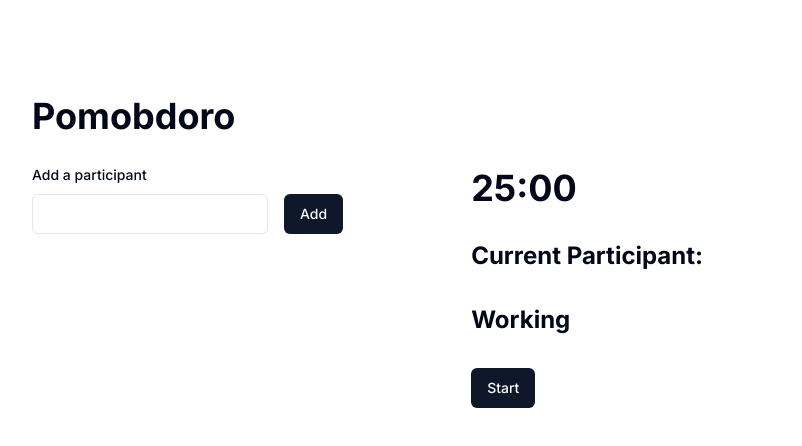
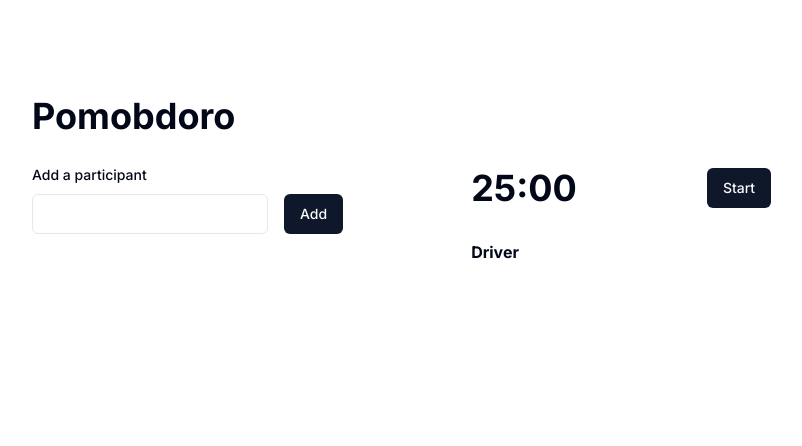
Before and after one commit to joe-reed/pomobdoro, a Next.js app: page / in a window 1280 px wide. Shown: the top 446 px of the page, without its empty margins (64-866 px from the left). Built offline with nearby package versions, Linux system fonts and the light colour scheme.

Commit message:
Update design

```diff
--- a/app/page.tsx
+++ b/app/page.tsx
@@ -154,23 +154,29 @@ function Home() {
           </ul>
         </div>
 
-        <div>
-          <p className="text-4xl font-bold mb-8">{`${Math.floor(
+        <div className="min-w-[300px]">
+          <div className="mb-8 flex justify-between items-center">
+            <p className="text-4xl font-bold">{`${Math.floor(
               (timeRemaining % 3600) / 60,
             )
               .toString()
               .padStart(2, "0")}:${Math.floor(timeRemaining % 60)
               .toString()
               .padStart(2, "0")}`}</p>
-          <p className="text-2xl font-bold mb-8">
-            Current Participant: {currentParticipant}
-          </p>
-          <p className="text-2xl font-bold mb-8">
-            {onBreak ? "On break" : "Working"}
-          </p>
             <Button onClick={toggleTimerRunning}>
               {timerRunning ? "Pause" : "Start"}
             </Button>
+          </div>
+          <p>
+            {onBreak ? (
+              <div className="font-semibold text-3xl">Time to take a break</div>
+            ) : (
+              <div>
+                <h3 className="font-bold">Driver</h3>
+                <p className="font-semibold text-4xl">{currentParticipant}</p>
+              </div>
+            )}
+          </p>
         </div>
       </div>
     </main>
```
Lines whose indentation alone changed are shown as unchanged.
